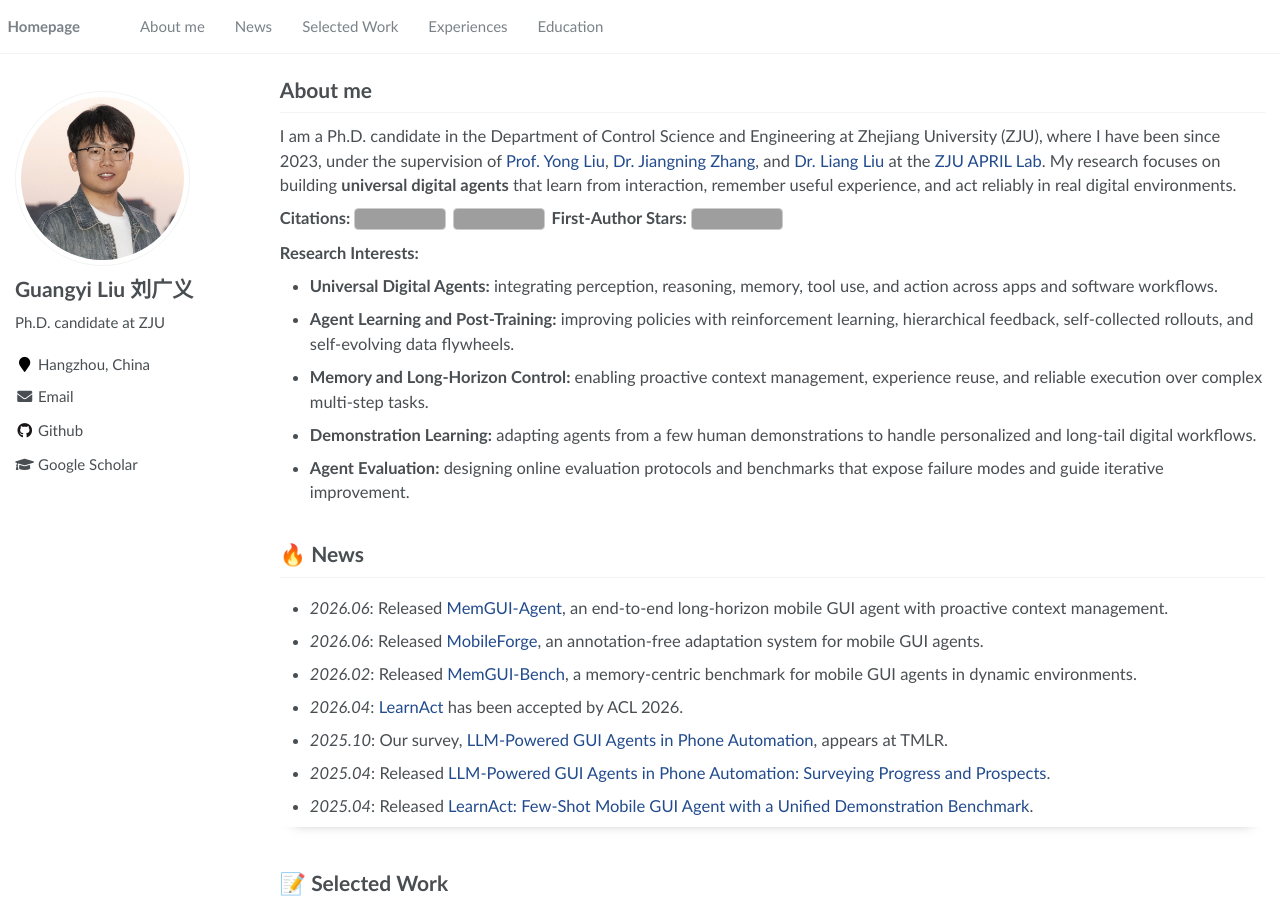
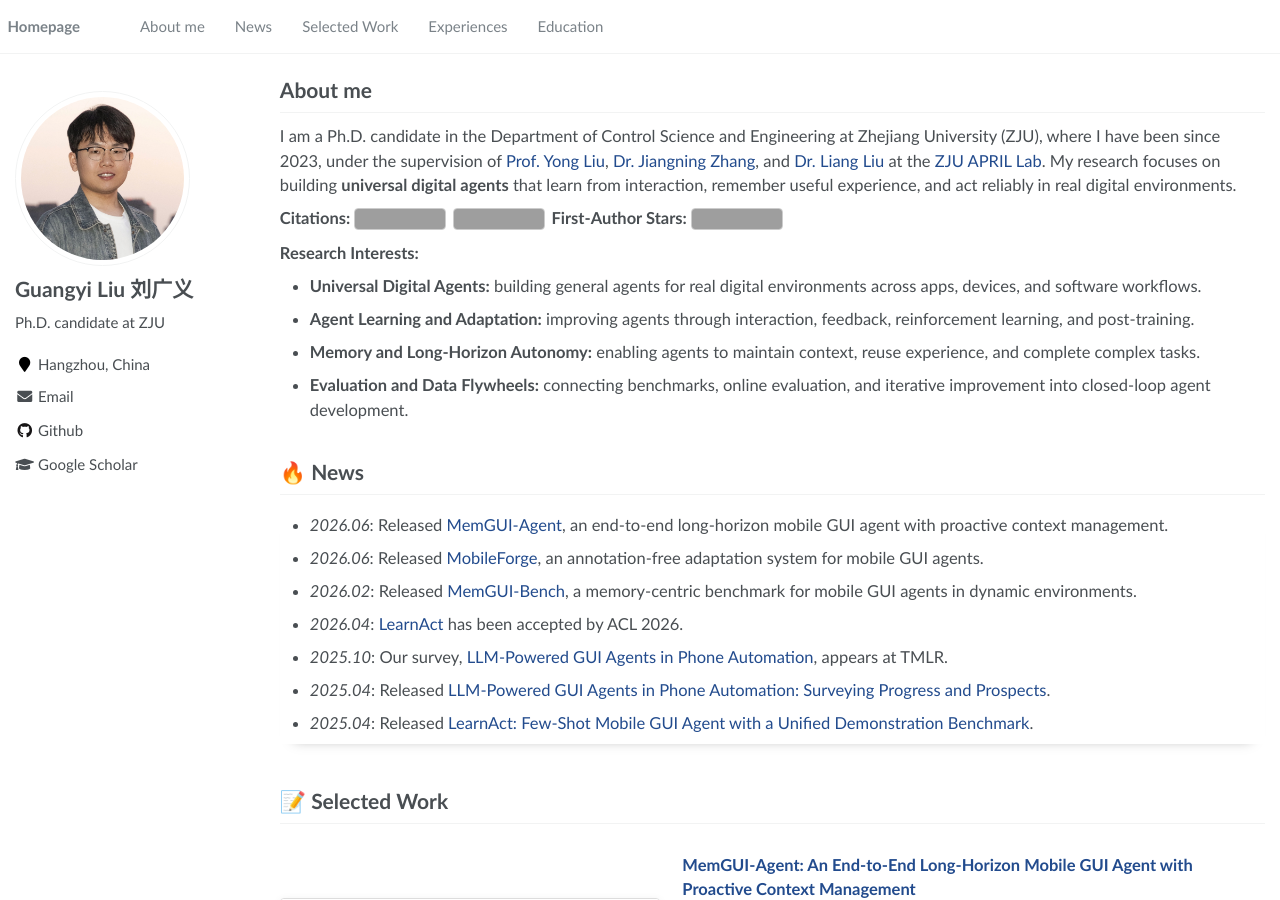
Before and after one commit to lgy0404/lgy0404.github.io, a Jekyll site: the page built from _pages/about.md, in a window 1280 px wide and 900 px high. Built offline with Jekyll 4.4.1, drawn with Linux system fonts in a browser that asks for light colours; comment, search, counter and statistics services are not loaded; grey boxes are pictures that could not be loaded.

Commit message:
style: simplify research interests

```diff
--- a/_pages/about.md
+++ b/_pages/about.md
@@ -193,11 +193,10 @@ I am a Ph.D. candidate in the Department of Control Science and Engineering at Z
 </div>
 
 **Research Interests:**
-- **Universal Digital Agents:** integrating perception, reasoning, memory, tool use, and action across apps and software workflows.
-- **Agent Learning and Post-Training:** improving policies with reinforcement learning, hierarchical feedback, self-collected rollouts, and self-evolving data flywheels.
-- **Memory and Long-Horizon Control:** enabling proactive context management, experience reuse, and reliable execution over complex multi-step tasks.
-- **Demonstration Learning:** adapting agents from a few human demonstrations to handle personalized and long-tail digital workflows.
-- **Agent Evaluation:** designing online evaluation protocols and benchmarks that expose failure modes and guide iterative improvement.
+- **Universal Digital Agents:** building general agents for real digital environments across apps, devices, and software workflows.
+- **Agent Learning and Adaptation:** improving agents through interaction, feedback, reinforcement learning, and post-training.
+- **Memory and Long-Horizon Autonomy:** enabling agents to maintain context, reuse experience, and complete complex tasks.
+- **Evaluation and Data Flywheels:** connecting benchmarks, online evaluation, and iterative improvement into closed-loop agent development.
 
 <span class='anchor' id='news'></span>
 # 🔥 News
```
